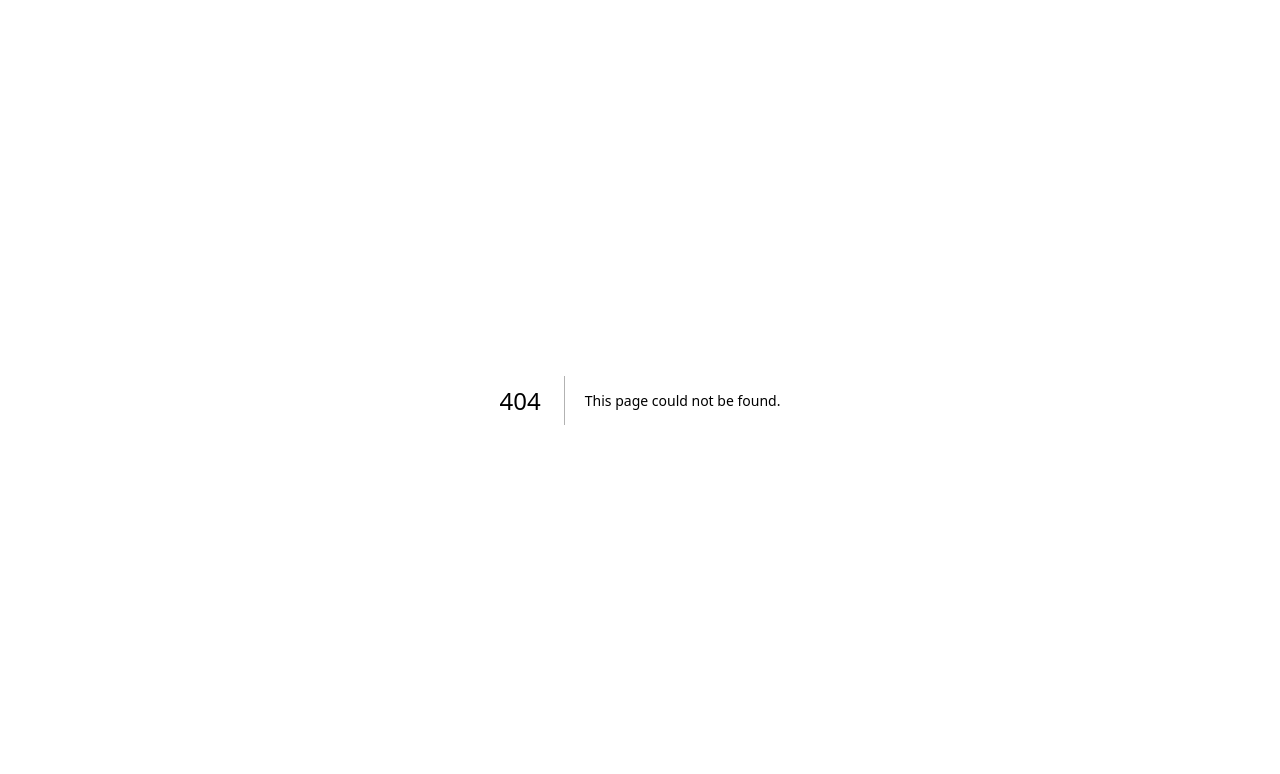
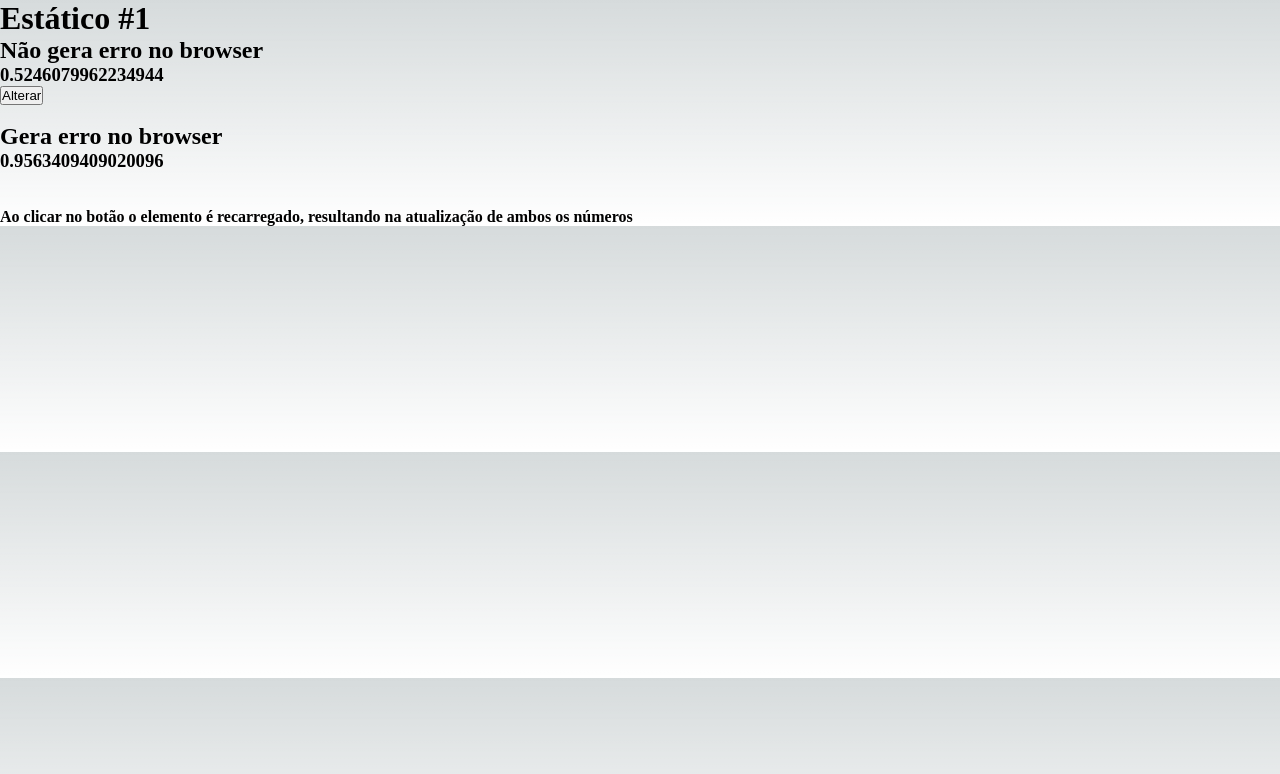
Before and after one commit to luciocarvalho10/curso-next, a Next.js app in the folder renderizacao/: page /estatico1 in a window 1280 px wide. Before the commit this address had no page. Shown: the top 774 px of the page. Built offline with nearby package versions, Linux system fonts and the light colour scheme.

Commit message:
Componente estatico1

```diff
--- /dev/null
+++ b/renderizacao/src/pages/estatico1.jsx
@@ -0,0 +1,26 @@
+import { useEffect, useState } from 'react'
+
+export default function Estatico1() {
+    const [numero, setNumero] = useState(0)
+
+    useEffect(() => {
+        setNumero(Math.random())
+    }, [])
+
+    return (
+        <div>
+            <h1>Estático #1</h1>
+
+            <h2>Não gera erro no browser</h2>
+            <h3>{numero}</h3>
+            <button onClick={() => setNumero(Math.random())}>Alterar</button>
+
+            <br /><br />
+            <h2>Gera erro no browser</h2>
+            <h3>{Math.random()}</h3>
+
+            <br /><br />
+            <h4>Ao clicar no botão o elemento é recarregado, resultando na atualização de ambos os números</h4>
+        </div>
+    )
+}
```
